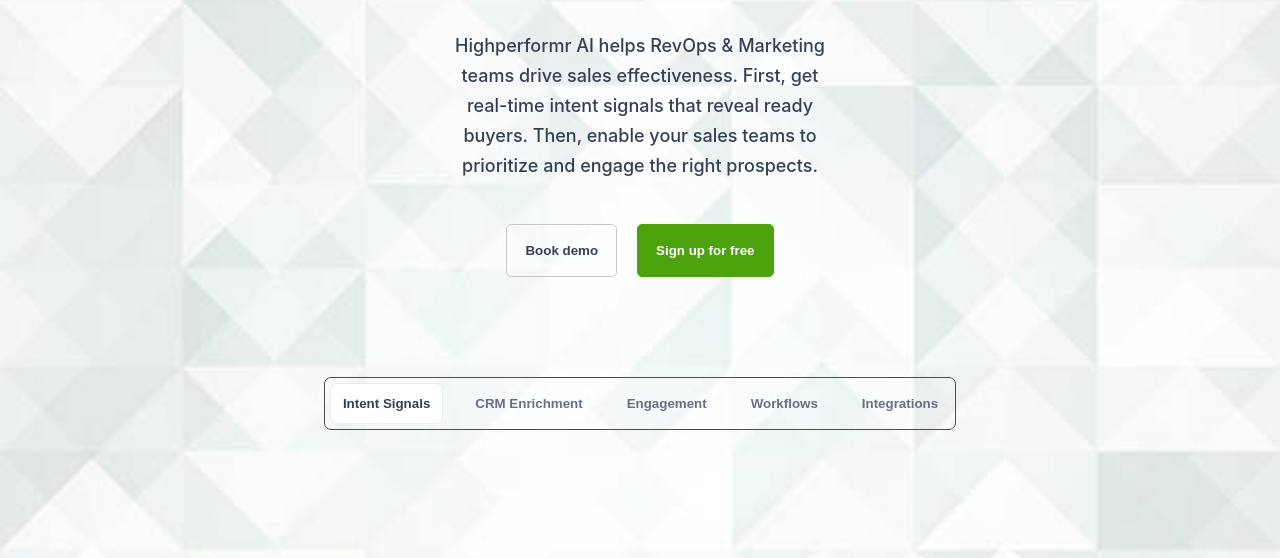
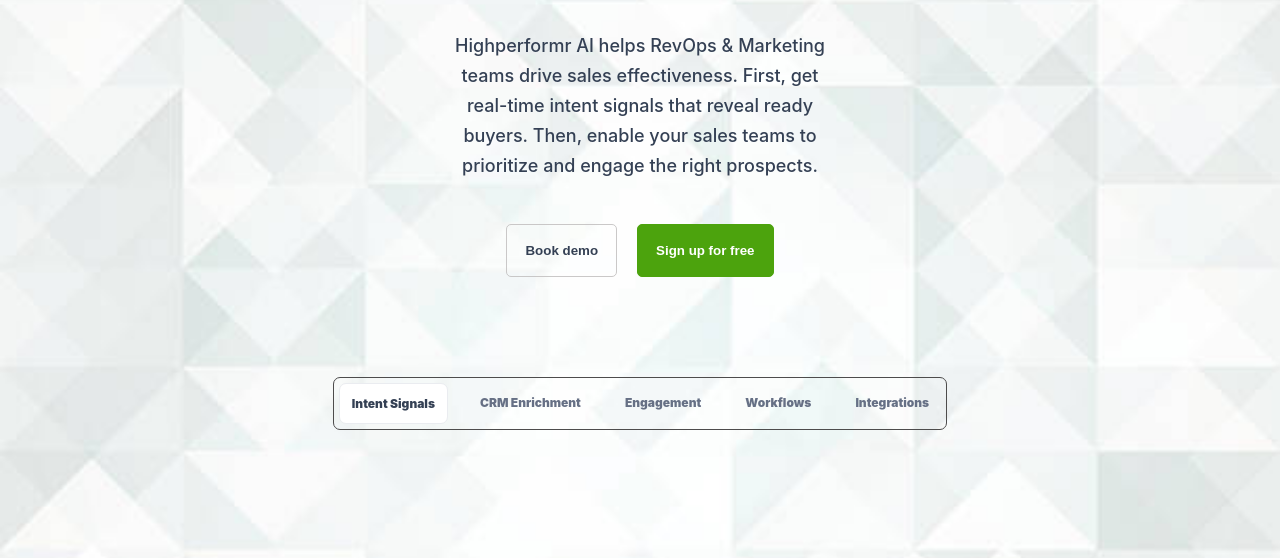
Before and after one commit to sabikesavan/html_learnings, a plain HTML site: page home_page.html in a window 1280 px wide. Shown: the part 280-838 px from the top of the page. Drawn offline with Linux system fonts and the light colour scheme.

Commit message:
home page ul type updated

```diff
--- a/home_page.css
+++ b/home_page.css
@@ -84,10 +84,11 @@ body {
     border-radius: 7px;
     display: flex;
     gap: 20px;
+    list-style-type: none;
+    font-size: 12px;
 }
-.footerCta button {
+.footerCta li {
     background: none;
-    border: none;
     font-weight: 900;
     color: #667085;
     padding: 12px;
--- a/home_page.html
+++ b/home_page.html
@@ -23,13 +23,13 @@
             <button id="signUp">Sign up for free</button>
         </div>
 
-        <div class="footerCta">
-            <button id="intent-signal">Intent Signals</button>
-            <button>CRM Enrichment</button>
-            <button>Engagement</button>
-            <button>Workflows</button>
-            <button>Integrations</button>
-        </div>
+        <ul class="footerCta">
+            <li id="intent-signal">Intent Signals</li>
+            <li>CRM Enrichment</li>
+            <li>Engagement</li>
+            <li>Workflows</li>
+            <li>Integrations</li>
+        </ul>
     </div>
 </body>
 </html>
```
